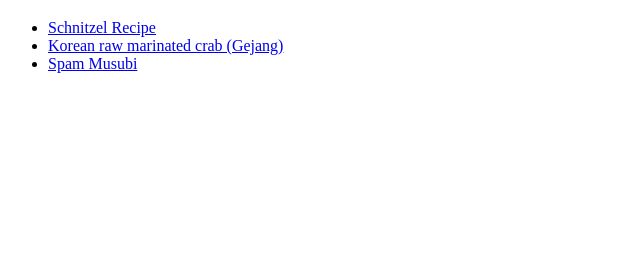
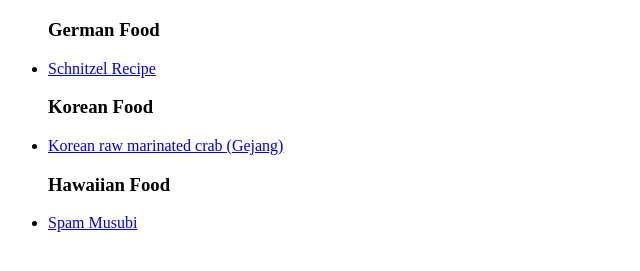
Before and after one commit to RJL1210/odin-recipes, a plain HTML site: page index.html in a window 1280 px wide. Shown: the part 61-332 px from the top of the page, without its empty margins (0-640 px from the left). Drawn offline with Linux system fonts and the light colour scheme.

Commit message:
Added different cuisine types

```diff
--- a/index.html
+++ b/index.html
@@ -8,8 +8,11 @@
 <body>
     <h1>Odin Recipes</h1>
     <ul>
+        <h3>German Food</h3>
         <li><a href="./recipes/schnitzel.html">Schnitzel Recipe</a></li>
+        <h3>Korean Food</h3>
         <li><a href="./recipes/gejang.html">Korean raw marinated crab (Gejang)</a></li>
+        <h3>Hawaiian Food</h3>
         <li><a href="./recipes/musubi.html">Spam Musubi</a></li>
     </ul>
 
```
